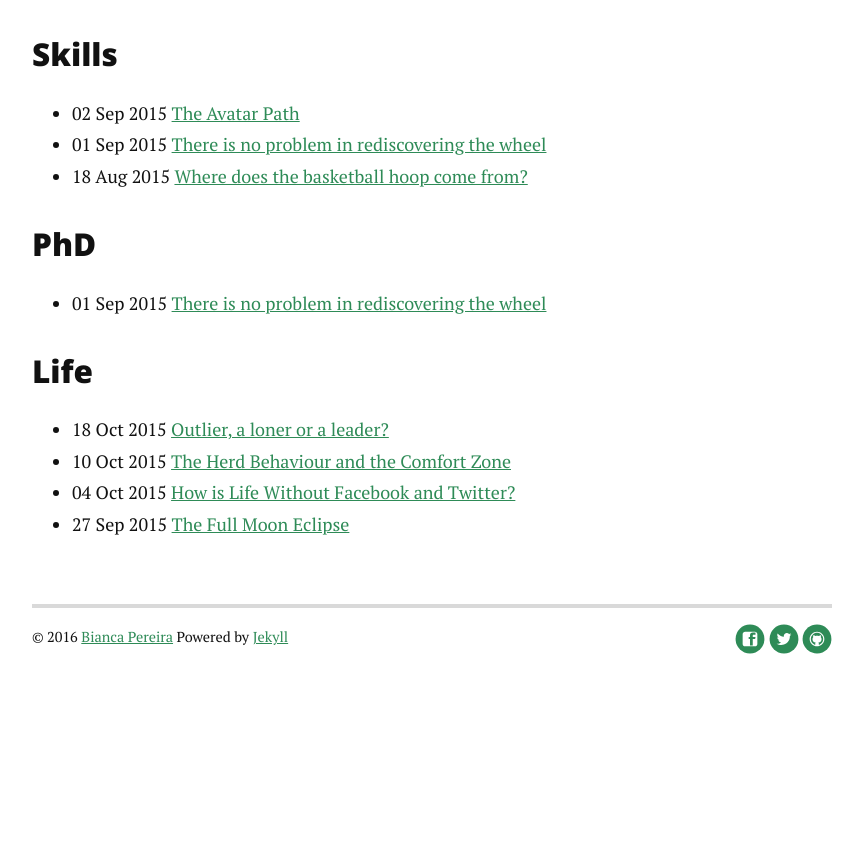
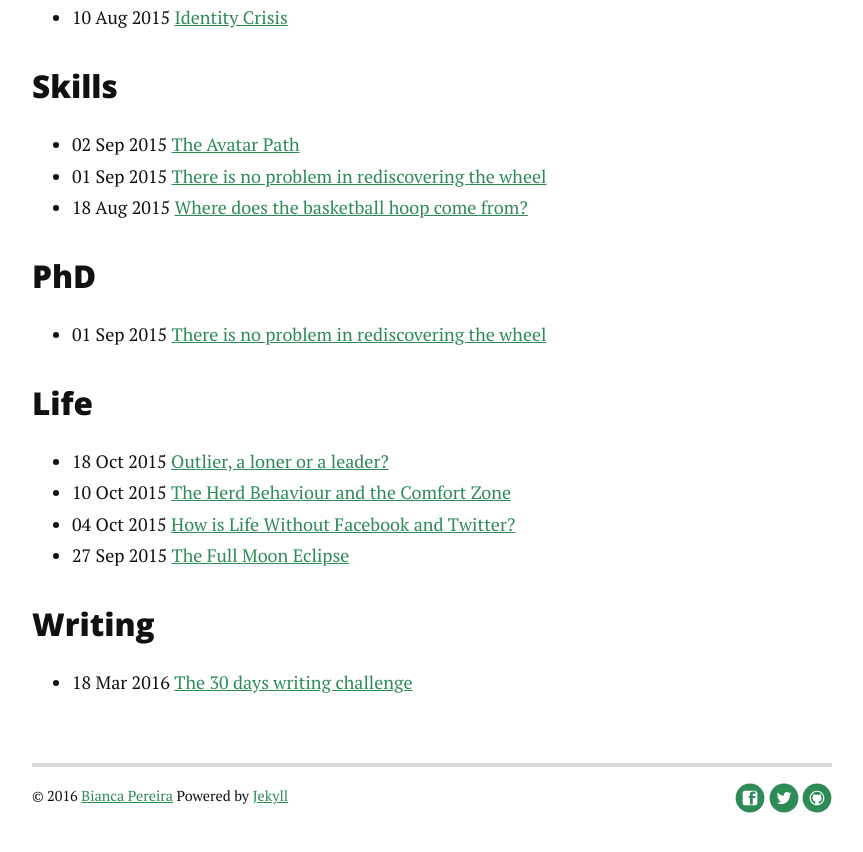
Before and after one commit to bianca-pereira/blog, a Jekyll site: the page built from categories.html, in a window 1280 px wide and 900 px high, scrolled down 884 px. Shown: the top 852 px of the window, without its empty margins (208-1071 px from the left). Built offline with Jekyll 4.4.1, drawn with Linux system fonts in a browser that asks for light colours; nearby versions of some CDN libraries; Markdown is read by kramdown in place of the engine named in the settings; before the commit the page ends 1626 px from its top, so only the background shows below that.

Commit message:
Update/Create 2016-03-18-The-30-days-writing-challenge.md

```diff
--- a/_posts/2016-03-18-The-30-days-writing-challenge.md
+++ b/_posts/2016-03-18-The-30-days-writing-challenge.md
@@ -3,6 +3,9 @@
 layout: post
 author: Bianca Pereira
 permalink: test/the-30-days-writing-challenge/
+comments: true
+category: [Writing]
+date:   2016-03-18
 source-id: 1WYdticTxGXA6Pw6RwZ0tqU07lHsROHBdqtiPWsieZIA
 published: true
 ---
```
